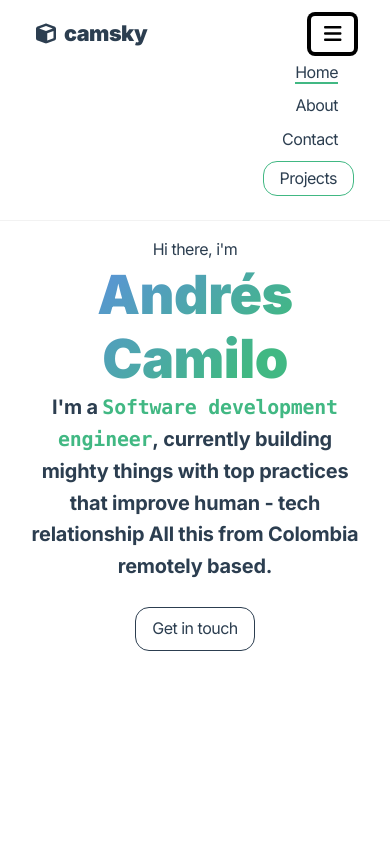
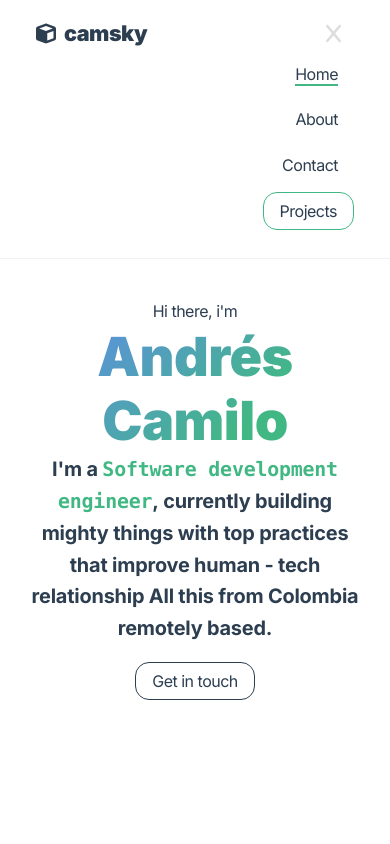
Before and after one commit to AndresNunezG/cnunez, a Vue app: page / in a window 390 px wide. Both pictures are taken after a click on the button "Toggle navigation". Shown: the top 844 px of the page. Built offline with nearby package versions, Linux system fonts and the light colour scheme.

Commit message:
header details in responsive (color and icon toggle)

```diff
--- a/src/assets/base.css
+++ b/src/assets/base.css
@@ -112,18 +112,22 @@ a:hover {
 }
 
 /* custom components */
-.btn-custom {
-  all: unset;
+.btn-custom-app {
   border-radius: var(--br-14);
+  color: var(--color-text);
   border: solid 1px;
+  height: 2.5rem;
+  padding: 0.5rem 1rem;
 }
 .btn-custom--border-green {
   border-color: var(--green-1);
 }
-.btn-custom:hover {
+.btn-custom-app:hover {
   background-color: var(--green-1);
   border-color: var(--green-1);
-  color: var(--fg-hover-color);
+}
+.btn-custom-app:hover {
+  color: var(--fg-hover-color) !important;
 }
 .monospace div,
 .monospace p,
@@ -131,6 +135,10 @@ a:hover {
 .monospace span {
   font-family: 'Roboto Mono', monospace !important;
 }
+button.navbar-toggler:focus {
+  box-shadow: none !important;
+}
+
 
 /* Main Layout */
 #app,
@@ -149,7 +157,7 @@ a:hover {
 
 /* Header */
 .navbar {
-  background-color: white;
+  background-color: inherit;
   border-bottom: solid 1px var(--color-background-mute);
 }
 .navbar-items__item {
@@ -278,7 +286,11 @@ a:hover {
 @media (max-width: 1024px) {
   /* Header */
   .navbar-items__item {
-    margin-top: 8px !important;
+    margin-top: 10px !important;
+    margin-bottom: 10px !important;
+  }
+  .btn-custom-app {
+    margin-top: 10rem !important;
   }
 }
 
--- a/src/components/HeaderBar/HeaderLinks.vue
+++ b/src/components/HeaderBar/HeaderLinks.vue
@@ -10,11 +10,9 @@
             <RouterLink :to="{ name: 'Contact' }"><span :class="classCurrentView('Contact')">Contact</span></RouterLink>
         </li>
         <li class="navbar-items__item ms-0 ms-auto nav-item px-lg-3 px-0">
-            <button class="btn-custom px-3 py-1 btn-custom--border-green">
-                <RouterLink :to="{ name: 'Projects' }">
-                    Projects
-                </RouterLink>
-            </button>
+            <RouterLink :to="{ name: 'Projects' }" :class="'btn-custom-app btn-custom--border-green'">
+                Projects
+            </RouterLink>
         </li>
     </ul>
 </template>
--- a/src/components/HeaderBar/Index.vue
+++ b/src/components/HeaderBar/Index.vue
@@ -11,8 +11,9 @@ import HeaderLinks from './HeaderLinks.vue'
                     <h1 class="ms-2 mb-0 fs-4 section__subtitle">camsky</h1>
                 </RouterLink>
             </div>
-            <button class="navbar-toggler" type="button" data-bs-toggle="collapse" data-bs-target="#navbarSupportedContent" aria-controls="navbarSupportedContent" aria-expanded="false" aria-label="Toggle navigation">
-                <font-awesome-icon :icon="['fa', 'bars']" :style="{height: '25px'}"></font-awesome-icon>
+            <button class="navbar-toggler" @click="toggleMenuIcon = !toggleMenuIcon" type="button" data-bs-toggle="collapse" data-bs-target="#navbarSupportedContent" aria-controls="navbarSupportedContent" aria-expanded="false" aria-label="Toggle navigation">
+                <font-awesome-icon v-if="toggleMenuIcon" :icon="['fa', 'bars']" :style="{height: '25px', color: '#DDD'}"></font-awesome-icon>
+                <font-awesome-icon v-else :icon="['fa', 'x']" :style="{height: '25px', color: '#DDD'}"></font-awesome-icon>
             </button>
             <div class="collapse navbar-collapse" id="navbarSupportedContent">
                 <HeaderLinks />
@@ -20,3 +21,13 @@ import HeaderLinks from './HeaderLinks.vue'
         </div>
     </nav>
 </template>
+
+<script>
+export default {
+    data () {
+        return {
+            toggleMenuIcon: true
+        }
+    },
+}
+</script>
--- a/src/layouts/MainLayout.vue
+++ b/src/layouts/MainLayout.vue
@@ -9,7 +9,7 @@ import FooterBar from '@/components/FooterBar/Index.vue'
             <HeaderBar />
         </div>
         <div class="container">
-            <div class="main-layout__content px-3 py-md-3">
+            <div class="main-layout__content px-3 py-md-3 pt-4 pb-md-4 pb-5">
                 <RouterView />
             </div>
         </div>
--- a/src/plugins/FontAwesome.js
+++ b/src/plugins/FontAwesome.js
@@ -10,6 +10,7 @@ import {
     faCube,
     faUser,
     faBars,
+    faX
     }
     from "@fortawesome/free-solid-svg-icons"
 
@@ -40,6 +41,7 @@ library.add(
     faUser,
     faGithubAlt,
     faBars,
+    faX,
 )
 
 export default FontAwesomeIcon
--- a/src/utils/constants.js
+++ b/src/utils/constants.js
@@ -1,5 +1,5 @@
 const links = [
-  {slugName: "bootstrap", icon: ['fab', 'github'], url: "https://github.com/AndresNunezG", color: '#F4F4F4'},
+  {slugName: "github", icon: ['fab', 'github'], url: "https://github.com/AndresNunezG", color: '#F4F4F4'},
   {slugName: "linkedin", icon: ['fab', 'linkedin'], url: "www.linkedin.com/in/andresnunezg", color: '#F4F4F4'},
   {slugName: "twitter", icon: ['fab', 'twitter'], url: "https://twitter.com/_camsky", color: '#F4F4F4'},
 ]
--- a/src/views/Home/Index.vue
+++ b/src/views/Home/Index.vue
@@ -8,9 +8,7 @@
             <span class="home__subtitle-text">,&nbsp;currently building mighty things with top practices that improve human - tech relationship All this from Colombia remotely based.</span>
         </div>
         <div class="mt-4 home__button">
-            <button class="btn-custom px-3 py-2">
-                <RouterLink to="contact">Get in touch</RouterLink>
-            </button>
+            <RouterLink to="contact" :class="'btn-custom-app'">Get in touch</RouterLink>
         </div>
     </div>
 </template>
```
